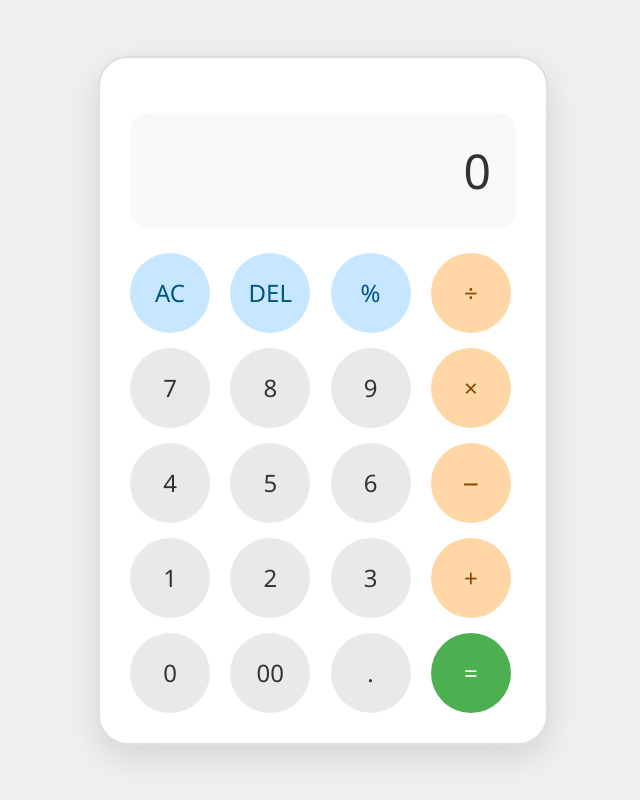
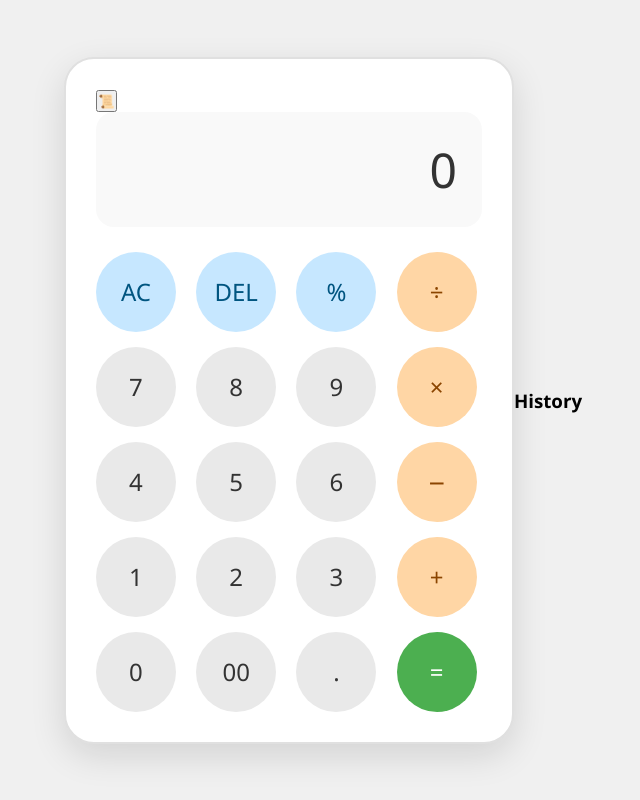
Before and after one commit to khadeeja-batool/Calculator-, a plain HTML site: page index.html in a window 1280 px wide. Shown: the whole page, without its empty margins (317-957 px from the left). Drawn offline with Linux system fonts and the light colour scheme.

Commit message:
index.html

```diff
--- a/index.html
+++ b/index.html
@@ -8,8 +8,15 @@
 </head>
 <body>
   <div class="calculator">
-    <div id="history" class="history"></div>
+    <!-- Small history icon -->
+    <button id="toggleHistory" class="history-icon">📜</button>
+
+    <!-- Display only -->
     <div id="display" class="display">0</div>
+
+    <!-- Small inline history -->
+    <div id="miniHistory" class="mini-history"></div>
+
     <div class="buttons">
       <button class="btn action" onclick="clearAll()">AC</button>
       <button class="btn action" onclick="deleteChar()">DEL</button>
@@ -37,6 +44,13 @@
       <button class="btn equal" onclick="calculate()">=</button>
     </div>
   </div>
+
+  <!-- Side History Panel -->
+  <div id="historyPanel" class="history-panel">
+    <h3>History</h3>
+    <div id="fullHistory" class="full-history"></div>
+  </div>
+
   <script src="script.js"></script>
 </body>
 </html>
```
